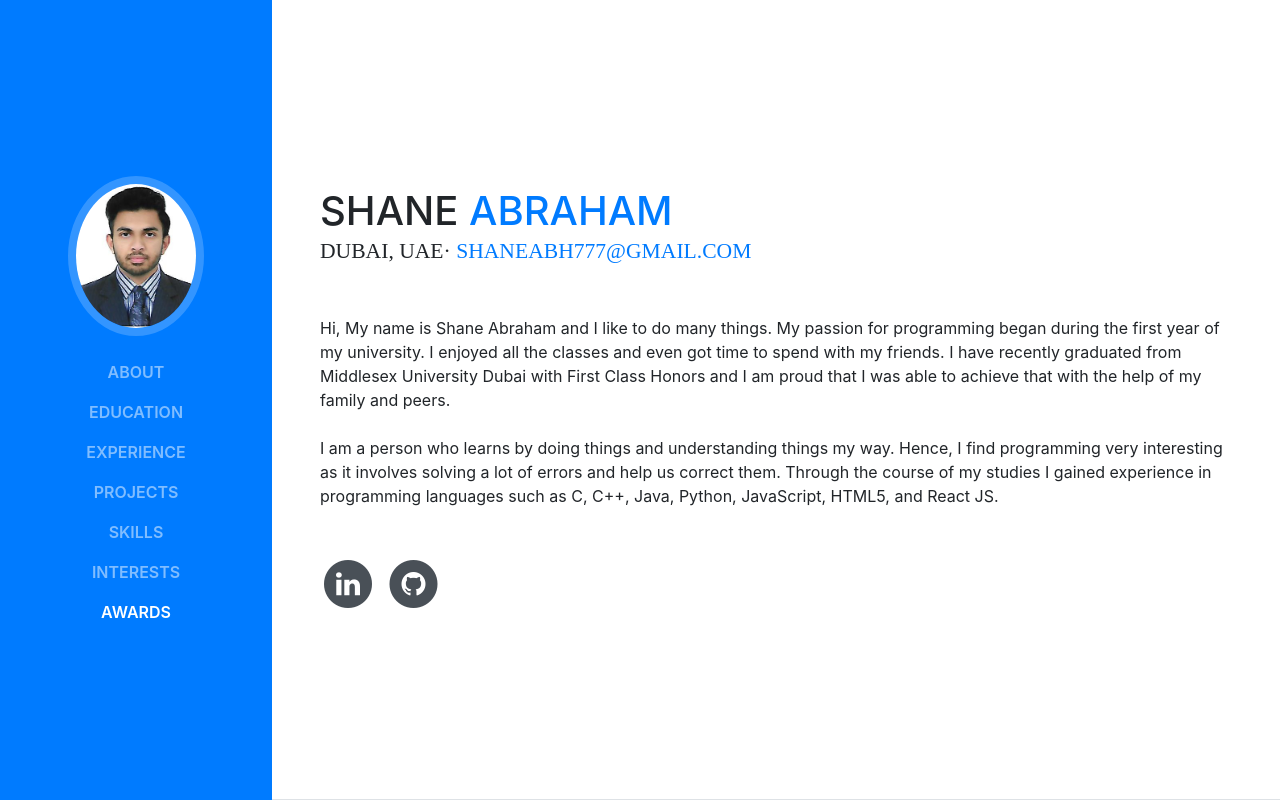
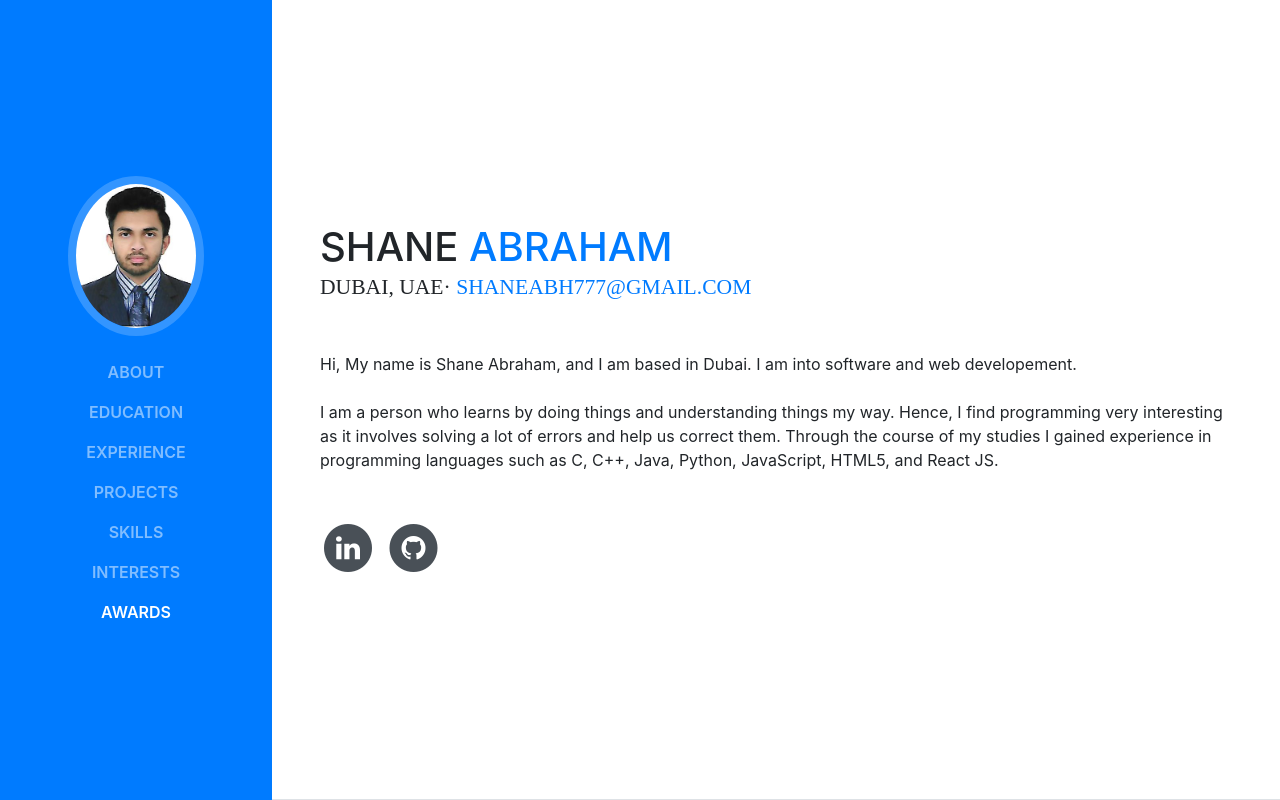
Before and after one commit to shane-abh/Shane-Abraham, a website with bundled scripts: page index.html in a window 1280 px wide. Shown: the top 800 px of the page. Built offline with nearby package versions, Linux system fonts and the light colour scheme; a web font is replaced by a local one.

Commit message:
fixed mail link

```diff
--- a/index.html
+++ b/index.html
@@ -93,13 +93,9 @@
           <span class="text-primary">Abraham</span>
         </h1>
         <div class="subheading mb-5">Dubai, UAE·
-          <a href="mailto:name@email.com"> shaneabh777@gmail.com</a>
+          <a href="mailto:shaneabh777@gmail.com"> shaneabh777@gmail.com</a>
         </div>
-        <p class="mb-5">Hi, My name is Shane Abraham and I like to do many things. My passion for programming began
-          during the first year of my university.
-          I enjoyed all the classes and even got time to spend with my friends. I have recently graduated from Middlesex
-          University Dubai with First Class Honors
-          and I am proud that I was able to achieve that with the help of my family and peers.
+        <p class="mb-5 ">Hi, My name is Shane Abraham, and I am based in Dubai. I am into software and web developement.
         <br/><br/>
         I am a person who learns by doing things and understanding things my way. Hence, I find programming very
           interesting as it involves solving a lot of errors and
```
